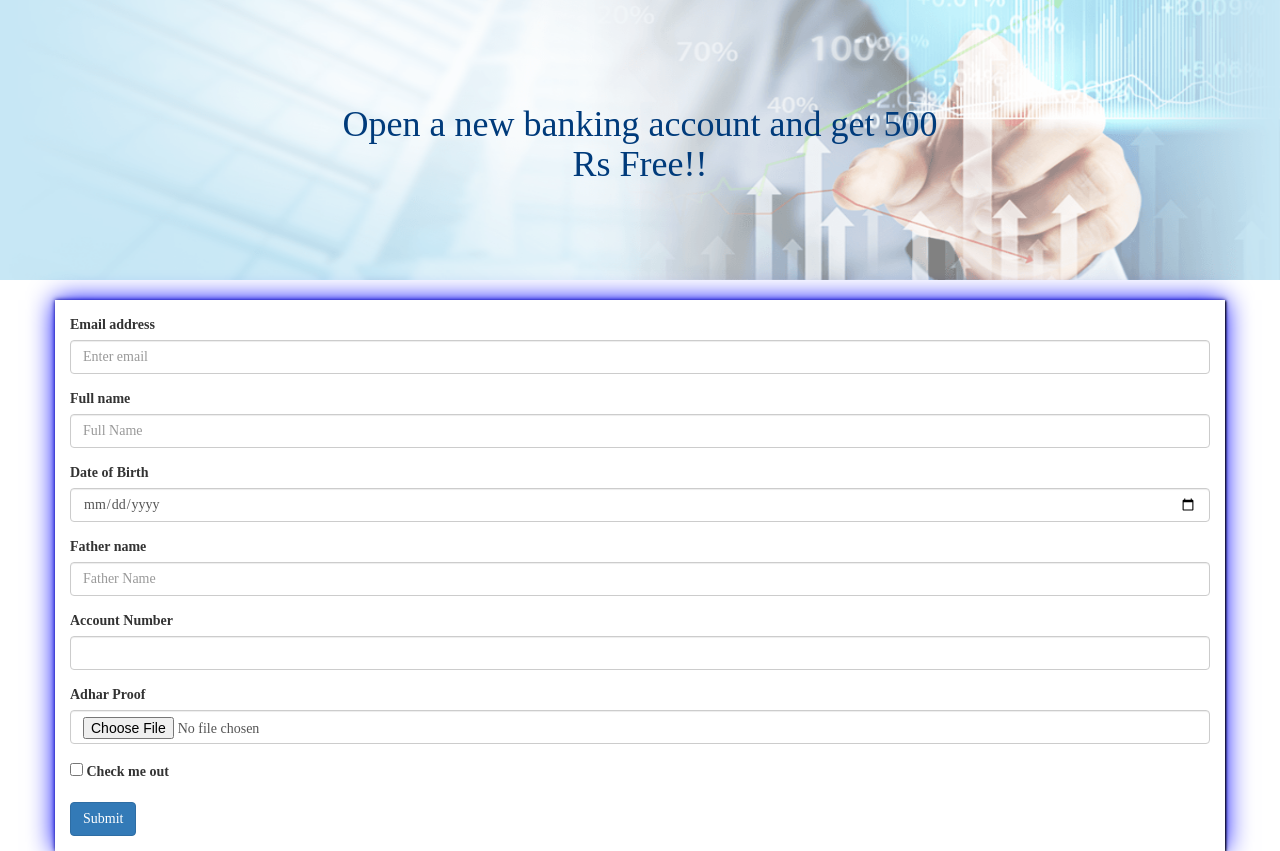
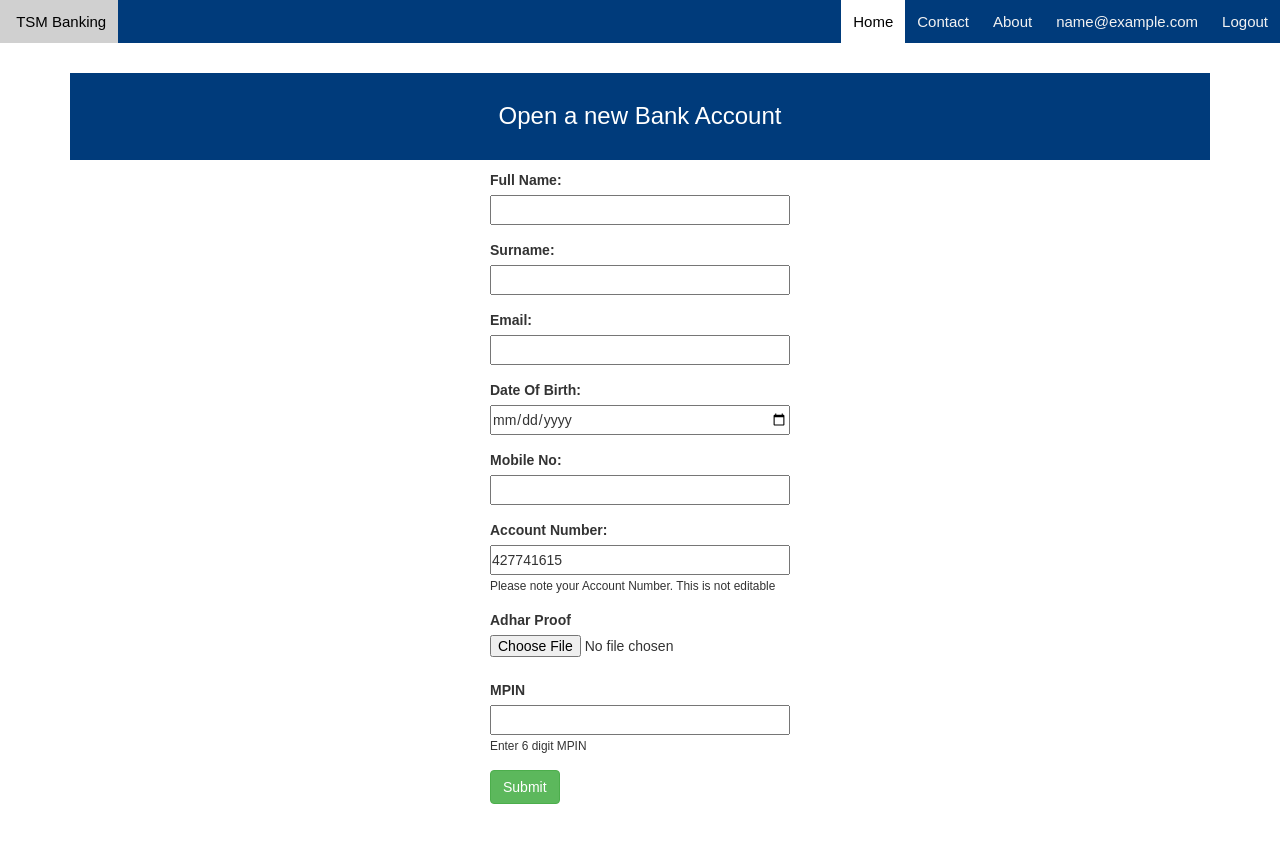
Before and after one commit to saimurahari/Online-Banking-System, a PHP site: page /new.php in a window 1280 px wide. After the commit the page ends 804 px from the top, so only its background shows below. Run offline with PHP 8.4, Linux system fonts and the light colour scheme; the visitor is signed in with stand-in values (Sample User, id 1); data that the repository does not hold is empty.

Commit message:
create new account

```diff
--- a/php/home.php
+++ b/php/home.php
@@ -62,7 +62,7 @@
                 <i class="fa fa-shopping-cart" aria-hidden="true"></i>
             </div>
             <div class="bankingoptions">
-                <a href="#">New Account</a>
+                <a href="./new.php">New Account</a>
                 <a href="#">Login Net banking</a>
 
             </div>
--- /dev/null
+++ b/php/new.css
@@ -0,0 +1,64 @@
+:root{
+    --box-shadow:0 .5rem 1.5rem rgba(0,0,0,.1);
+}
+*{
+    margin:0;
+    padding: 0;
+    box-sizing: border-box;
+    font-family: "Poppins", sans-serif;
+    text-decoration: none;
+    transition: all 0.2s linear;
+}
+/* Nav bar CSS */
+.topnav {
+    overflow: hidden;
+    background-color: #003B7B;
+  }
+
+  .topnav a {
+    float: right;
+    display: block;
+    color: #f2f2f2;
+    text-align: center;
+    padding: 11px 12px;
+    text-decoration: none;
+    font-size: 15px;
+  }
+  .topnav .company{
+      float:left;
+  }
+  .topnav a:hover {
+    background-color: rgb(208, 208, 208);
+    color: black;
+    text-decoration: none;
+  }
+  .topnav a.active {
+    background-color: rgb(255, 255, 255);
+    color: black;
+  }
+  .topnav .icon {
+    display: none;
+  }
+
+/* Container */
+.container{
+    margin: auto;
+  width: 50%;
+
+  padding: 10px;
+}
+.container h3{
+    text-align: center;
+    background-color: #003B7B;
+    color:white;
+    padding: 30px;
+}
+.formcontainer{
+   display:flex;
+   margin: auto;
+   width: 300px;
+}
+.formcontainer input{
+    width:100%;
+    height: 30px;
+}
--- a/php/new.php
+++ b/php/new.php
@@ -1,36 +1,41 @@
 <?php
-if (isset($_POST['submit'])) {
+    session_start();
+    if(!isset($_SESSION['loggedin']) || $_SESSION['loggedin']!=true){
+        header("location: login.php");
+        exit;
+    }
+?>
+<?php
+
+    if(isset($_POST['submit'])){
 
         include 'connection.php';
         $email = $_POST["email"];
         $fullname = $_POST["fullname"];
         $dob = $_POST["dob"];
-    $fathername = $_POST["fathername"];
-    $account = $_POST["account"];
-	$filename = $_FILES["uploadfile"]["name"];
+        $mobile = $_POST["mobile"];
+        $surname = $_POST["surname"];
+        $accountnum = $_POST["acc"];
+        $mpin = $_POST["mpin"];
+        $filename = $_FILES["uploadfile"]['name'];
         $tempname = $_FILES["uploadfile"]["tmp_name"];
         $folder = "./uploadimages/".$filename;
-    function UserID()
-        {
-        $starting_digit=5;
-        $first_part1=rand(0,99);
-        if(strlen($first_part1)==1) { $first_part="0".$first_part1; } else { $first_part=$first_part1; }
-        $second_part1=rand(1,999);
-        if(strlen($second_part1)==1) { $second_part="00".$second_part1; } elseif(strlen($second_part1)==2) { $second_part="0".$second_part1; } else { $second_part=$second_part1; }
-        $third_part1=rand(1,9999);
-        if(strlen($third_part1)==1) { $third_part="000".$third_part1; } elseif(strlen($third_part1)==2) { $third_part="00".$third_part1; } elseif(strlen($third_part1)==3) { $third_part="0".$third_part1; } else { $third_part=$third_part1; }
-        $userid=$starting_digit.$first_part."-".$second_part."-".$third_part;
-        return $userid;
-        }
-        $code = UserID();
 
 
-		// Get all the submitted data from the form
-        $sql = "INSERT INTO accountdetails (email,fullname,dob,fathername,adhar,accountnum) VALUES ('$email','$fullname','$dob','$fathername','$filename','$account')";
-		// Execute query
+        $existSql = "SELECT * FROM `accountdetails` WHERE `email`='$email' OR `mobile` = '$mobile'";
+        $result = mysqli_query($conn, $existSql);
+        $numExistRows = mysqli_num_rows($result);
+        if($numExistRows>0){
+            // $exists = true;
+            $showError = "Email/Mobile Already Exists";
+            echo "<script type='text/javascript'>alert('$showError');</script>";
+
+        }
+        else{
+        $sql = "INSERT INTO accountdetails (email,fullname,surname,accountnum,mobile,dob,adhar,mpin) VALUES ('$email','$fullname','$surname','$accountnum','$mobile','$dob','$filename','$mpin')";
 
         mysqli_query($conn, $sql);
-
+        }
 		// Now let's move the uploaded image into the folder: image
 		if (move_uploaded_file($tempname, $folder)) {
 			$msg = "Image uploaded successfully";
@@ -38,79 +43,116 @@ if (isset($_POST['submit'])) {
 		}else{
 			$msg = "Failed to upload image";
 	}
+
+    }
+
+
+?>
+<?php
+$showAlert = false;
+$showError = false;
+$exists= false;
+
+    if($showAlert) {
+
+        echo ' <div class="alert alert-success
+            alert-dismissible fade show" role="alert">
+
+            <strong>Success!</strong> Your account is
+            now created and you can login.
+            <button type="button" class="close"
+                data-dismiss="alert" aria-label="Close">
+                <span aria-hidden="true">×</span>
+            </button>
+        </div> ';
+    }
+
+    if($exists) {
+        echo ' <div class="alert alert-danger
+            alert-dismissible fade show" role="alert">
+
+        <strong>Error!</strong> '. $exists.'
+        <button type="button" class="close"
+            data-dismiss="alert" aria-label="Close">
+            <span aria-hidden="true">×</span>
+        </button>
+       </div> ';
      }
 
 ?>
-
-
 <!DOCTYPE html>
 <html>
 <head>
     <meta charset='utf-8'>
     <meta http-equiv='X-UA-Compatible' content='IE=edge'>
-    <title>Page Title</title>
+    <title>TSM Banking</title>
     <meta name='viewport' content='width=device-width, initial-scale=1'>
-    <link rel='stylesheet' type='text/css' media='screen' href='newaccount.css'>
+    <link rel='stylesheet' type='text/css' media='screen' href='new.css'>
     <link rel="stylesheet" href="https://maxcdn.bootstrapcdn.com/bootstrap/3.4.1/css/bootstrap.min.css">
   <script src="https://ajax.googleapis.com/ajax/libs/jquery/3.6.0/jquery.min.js"></script>
   <script src="https://maxcdn.bootstrapcdn.com/bootstrap/3.4.1/js/bootstrap.min.js"></script>
-
-
-
-
-
 </head>
 <body>
 <header>
+
+        <div class="topnav" id="myTopnav">
+            <a href="#" class="company"><i class="fa fa-university" aria-hidden="true"></i>&nbspTSM Banking</a>
+            <a href="./logout.php">Logout</a>
+            <a href="./login.php"><?php echo $_SESSION['email'];?></a>
+            <a href="#about">About</a>
+            <a href="#contact">Contact</a>
+            <a href="./home.php" class="active">Home</a>
+            <a href="javascript:void(0);" class="icon" onclick="myFunction()">
+              <i class="fa fa-bars"></i>
+            </a>
+          </div>
+    </header>
+
 <section>
-            <div class="bc-banner">
-            <img src="./Images/new_banner.png" class="bc-banner-cover img-responsive">
-            <div class="centered"><h1>Open a new banking account and get 500 Rs Free!!</h1></div>
-            </div>
+    <div class="container">
+    <h3>Open a new Bank Account</h3>
         <div class="formcontainer">
 
-            <div class="container">
-            <form method="POST" enctype = "multipart/form-data" onsubmit="alert('your Customer Id is <?php echo $activationcode ?>');">
+        <form  method="POST" enctype = "multipart/form-data">
             <div class="form-group">
-                    <label for="exampleInputEmail1">Email address</label>
-                    <input type="email" name = "email" class="form-control" id="exampleInputEmail1" aria-describedby="emailHelp" placeholder="Enter email">
+            <label>Full Name:</label><br>
+            <input type="text" name="fullname" required>
             </div>
             <div class="form-group">
-                    <label for="exampleInputPassword1">Full name</label>
-                    <input type="text" name = "fullname" class="form-control" id="exampleInputPassword1" placeholder="Full Name">
+            <label>Surname:</label><br>
+            <input type="text" name="surname" required>
             </div>
             <div class="form-group">
-                    <label for="exampleInputPassword1">Date of Birth</label>
-                    <input type="date" name = "dob" class="form-control" id="exampleInputPassword1" placeholder="Date of birth">
+            <label>Email:</label><br>
+            <input type="email" name= "email" required>
             </div>
-
             <div class="form-group">
-                    <label for="exampleInputPassword1">Father name</label>
-                    <input type="text" name = "fathername" class="form-control" id="exampleInputPassword1" placeholder="Father Name">
+            <label>Date Of Birth:</label><br>
+            <input type="date" name= "dob">
             </div>
-
             <div class="form-group">
-                    <label for="exampleInputPassword1">Account Number</label>
-                    <input type="text" name ="account" class="form-control" id="exampleInputPassword1" value="<?php echo "$code" ?>">
+            <label>Mobile No:</label><br>
+            <input type="text" name="mobile" required>
             </div>
-
             <div class="form-group">
-                    <label for="exampleInputPassword1">Adhar Proof</label>
-                    <input type="file" name = "uploadfile" class="form-control" id="exampleInputPassword1" placeholder="Password">
+            <label>Account Number:</label><br>
+            <input type="text" name ="acc" value="<?php echo rand(100000000,999999999)?>" readonly>
+            <small>Please note your Account Number. This is not editable</small>
             </div>
-                <div class="form-group form-check">
-                    <input type="checkbox" class="form-check-input" id="exampleCheck1">
-                    <label class="form-check-label" for="exampleCheck1">Check me out</label>
+            <div class="form-group">
+            <label>Adhar Proof</label><br>
+            <input type="file" name = "uploadfile" required>
             </div>
-                <button type="submit"  name ="submit" class="btn btn-primary">Submit</button>
+            <div class="form-group">
+            <label>MPIN</label><br>
+            <input type="password" name = "mpin" minlength="6" maxlength="6" required>
+            <small>Enter 6 digit MPIN</small>
+            </div>
+            <button type="submit" class="btn btn-success" name="submit">Submit</button>
         </form>
         </div>
-
-
     </div>
-
 </section>
-    </header>
 
 </body>
 </html>
--- a/php/newaccount.css
+++ /dev/null
@@ -1,33 +0,0 @@
-*{
-    font-family: Poppins;
-}
-.bc-banner img{
-
-    opacity: 0.5;
-    height:280px;
-    width:100%;
- }
- .bc-banner{
-     position: relative;
-     text-align: center;
-     color:#003B7B;
- }
- .centered {
-     font-size: 40px;
-    position: absolute;
-    top: 50%;
-    left: 50%;
-    transform: translate(-50%, -50%);
-  }
-.formcontainer{
-   display:flex;
-   justify-content: center;
-
-}
-.container{
-
-    box-shadow: 1px 1px 2px black, 0 0 25px blue, 0 0 5px darkblue;
-    padding: 15px;
-    margin-top: 20px;
-
-}
--- a/php/signup.php
+++ b/php/signup.php
@@ -18,6 +18,7 @@ if($_SERVER["REQUEST_METHOD"] == "POST"){
     if($numExistRows > 0){
         // $exists = true;
         $showError = "Username Already Exists";
+
     }
     else{
         // $exists = false;
```
Also changed, not shown: php/newaccount.php (deleted, +0 -115 lines), php/uploadimages/Screenshot 2022-03-28 at 8.42.01 PM.png (added), php/uploadimages/Screenshot 2022-03-28 at 8.55.58 PM.png (added), php/uploadimages/Screenshot 2022-03-31 at 8.07.48 PM.png (added), php/uploadimages/Screenshot 2022-03-31 at 8.08.52 PM.png (added), php/uploadimages/Screenshot 2022-03-31 at 8.19.46 PM.png (added), php/uploadimages/Screenshot 2022-04-01 at 5.02.46 PM.png (added), 3 other files. Lines whose indentation alone changed are shown as unchanged.
